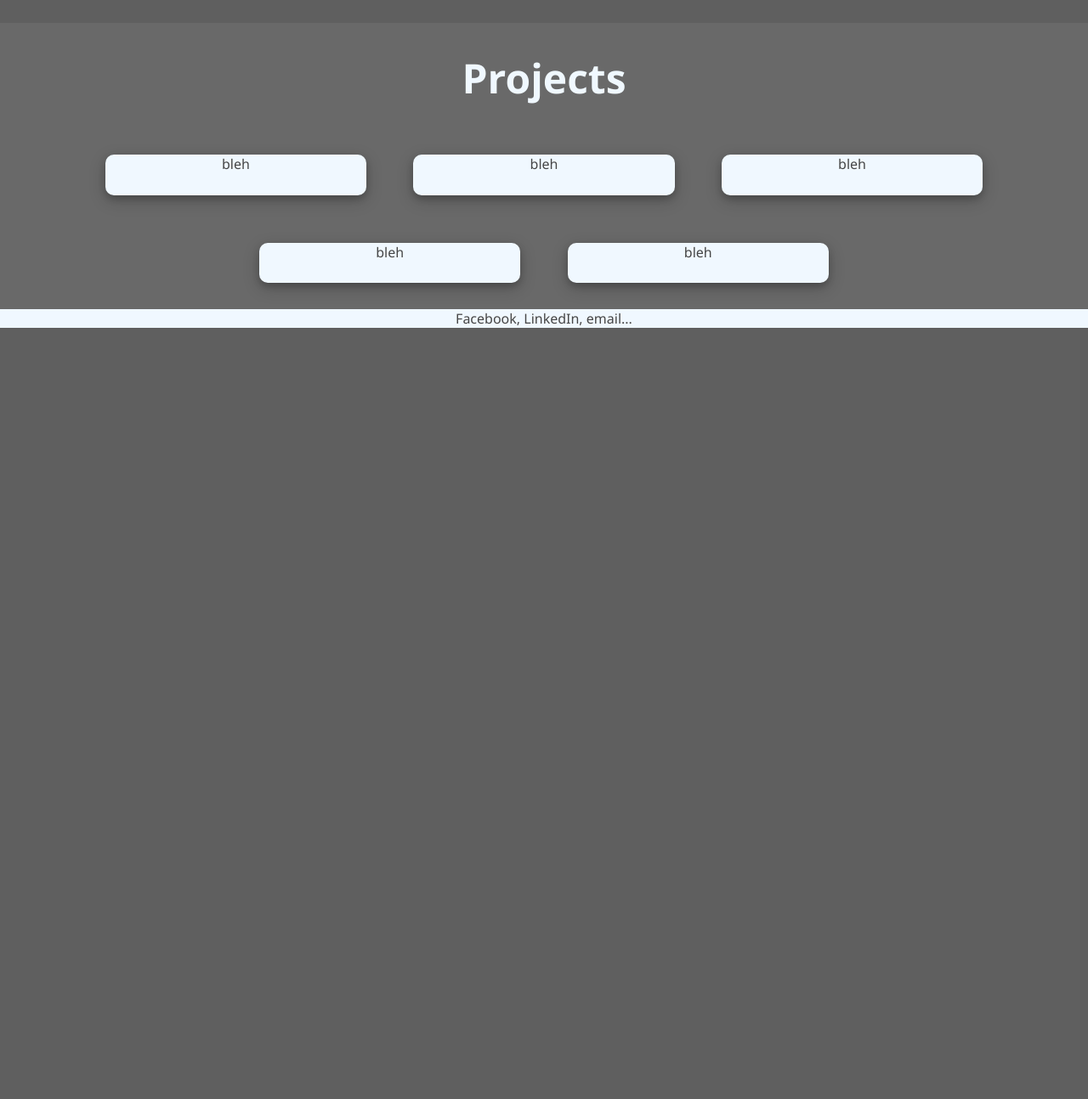
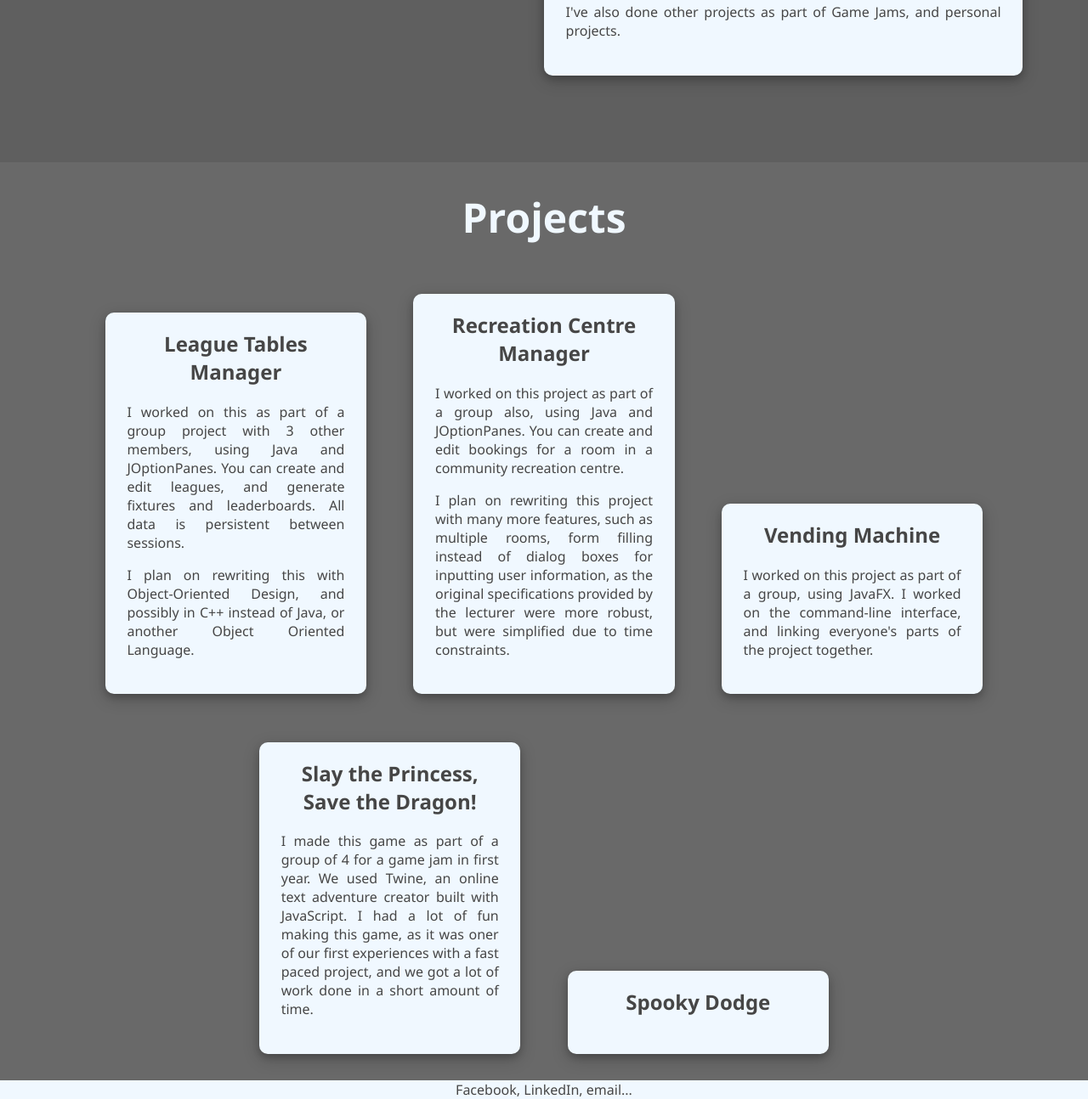
Before and after one commit to DylanPKing/DylanPKing.github.io, a plain HTML site: page index.html in a window 1280 px wide. Shown: the part 2994-4288 px from the top of the page at 85% size. Before the commit the page ends 3380 px from the top, so only its background shows below. Drawn offline with Linux system fonts and the light colour scheme.

Commit message:
Lots of information

```diff
--- a/index.html
+++ b/index.html
@@ -80,23 +80,32 @@
 		<div id="work-container">
 			<div id="work" class="box body-of-text on-grey on-right">
 				<h1>My Work</h1>
+				<p>I've done plenty of projects as part of my course, including a League Tables Manager, a Vending Machine using JavaFX, a booking system for a Recreation Centre, and a Relational Database for the Multiplayer backend for a First-Person Shooter.</p>
+				<p>I've also done other projects as part of Game Jams, and personal projects.</p>
 			</div>
 			<div id="project-container">
 				<h1 style="color: aliceblue">Projects</h1>
 				<div id="league-manager-container" class="project-container-class box course-project on-grey">
-					bleh
+					<h2>League Tables Manager</h2>
+					<p>I worked on this as part of a group project with 3 other members, using Java and JOptionPanes. You can create and edit leagues, and generate fixtures and leaderboards. All data is persistent between sessions.</p>
+					<p>I plan on rewriting this with Object-Oriented Design, and possibly in C++ instead of Java, or another Object Oriented Language.</p>
 				</div>
 				<div id="rec-centre-container" class="project-container-class box course-project on-grey">
-					bleh
+					<h2>Recreation Centre Manager</h2>
+					<p>I worked on this project as part of a group also, using Java and JOptionPanes. You can create and edit bookings for a room in a community recreation centre.</p>
+					<p>I plan on rewriting this project with many more features, such as multiple rooms, form filling instead of dialog boxes for inputting user information, as the original specifications provided by the lecturer were more robust, but were simplified due to time constraints.</p>
 				</div>
 				<div id="vending-machine-container" class="project-container-class box course-project on-grey">
-					bleh
+					<h2>Vending Machine</h2>
+					<p>I worked on this project as part of a group, using JavaFX. I worked on the command-line interface, and linking everyone's parts of the project together.</p>
 				</div>
 				<div id="slay-princess-container" class="project-container-class box personal-project on-grey">
-					bleh
+					<h2>Slay the Princess, Save the Dragon!</h2>
+					<p>I made this game as part of a group of 4 for a game jam in first year. We used Twine, an online text adventure creator built with JavaScript. I had a lot of fun making this game, as it was oner of our first experiences with a fast paced project, and we got a lot of work done in a short amount of time.</p>
 				</div>
 				<div id="spooky-dodge-container" class="project-container-class box personal-project on-grey">
-					bleh
+					<h2>Spooky Dodge</h2>
+					<p></p>
 				</div>
 			</div>
 		</div>
```
